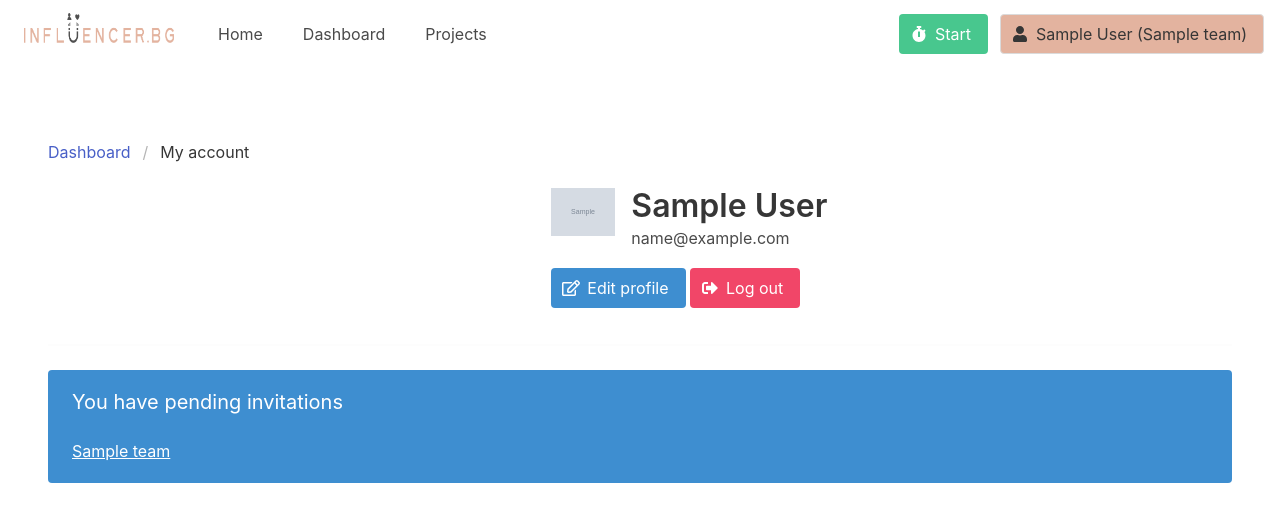
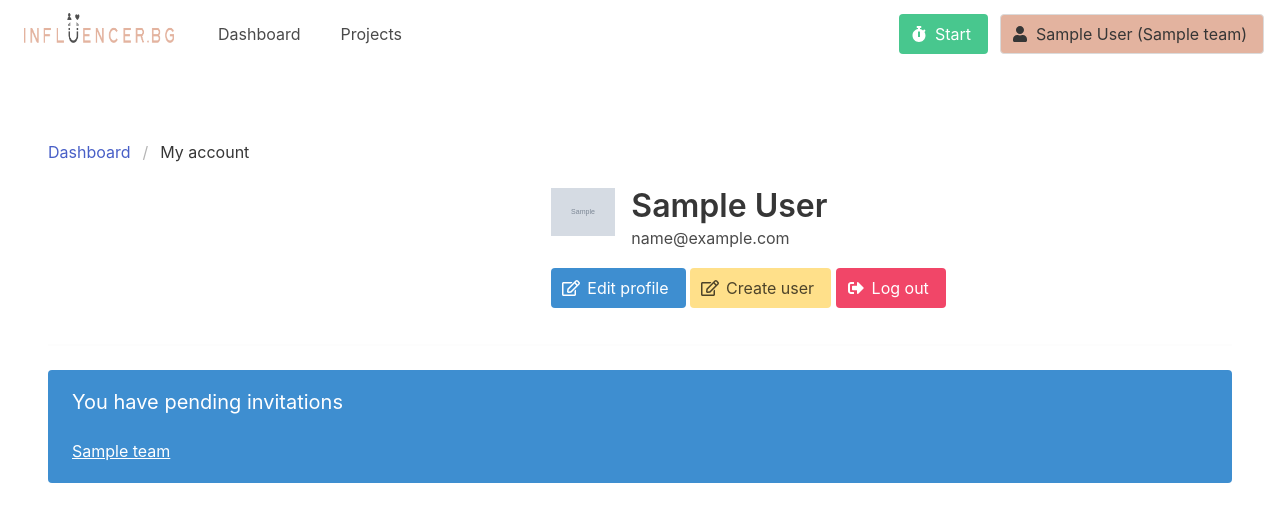
Before and after one commit to dinocom33/workingtime, a Django app: page /dashboard/myaccount/myaccount/ in a window 1280 px wide. Shown: the top 507 px of the page. Run offline with Django 4.2, Linux system fonts and the light colour scheme; a user stored in the database is signed in; tables that the repository leaves empty hold one stand-in row (values such as "Sample post"); grey boxes marked "Sample" are stand-in pictures; some libraries are stand-ins or nearby versions.

Commit message:
Add new functionality

```diff
--- a/apps/main/templates/main/base.html
+++ b/apps/main/templates/main/base.html
@@ -45,14 +45,13 @@
                 </button>
                 <div id="navb" class="navbar-collapse collapse hide ms-auto">
                     <ul class="navbar-nav">
-                        <li class="nav-item active">
-                            <a class="navbar-item ms-3" aria-current="page" href="/">Home</a>
-                        </li>
-                        {% if not request.user.is_authenticated %}
-                            <li class="nav-item ms-3">
-                                <a class="navbar-item" href="{% url 'plans' %}">Plans</a>
-                            </li>
-                        {% else %}
+{#                        <li class="nav-item active">#}
+{#                            <a class="navbar-item ms-3" aria-current="page" href="/">Home</a>#}
+{#                        </li>#}
+                        {% if request.user.is_authenticated %}
+{#                            <li class="nav-item ms-3">#}
+{#                                <a class="navbar-item" href="{% url 'plans' %}">Plans</a>#}
+{#                            </li>#}
                             <li class="nav-item ms-3">
                                 <a href="{% url 'dashboard' %}" class="navbar-item">Dashboard</a>
                             </li>
@@ -94,7 +93,7 @@
                                 </span>
                             </a>
                         {% else %}
-                            <a class="nav-link me-2" href="{% url 'signup' %}"><span class="fas fa-user"></span> Sign Up</a>
+{#                            <a class="nav-link me-2" href="{% url 'signup' %}"><span class="fas fa-user"></span> Sign Up</a>#}
 
                             <li class="nav-item me-3">
                                 <a class="nav-link" href="{% url 'login' %}"><span class="fas fa-sign-in-alt"></span> Login</a>
--- a/apps/main/views.py
+++ b/apps/main/views.py
@@ -28,7 +28,6 @@ def plans(request):
 
 
 @login_required(login_url='login')
-@unauthenticated_user
 @admin_only
 def signup(request):
     if request.method == 'POST':
@@ -80,7 +79,7 @@ def login_view(request):
             if invitations:
                 return redirect('accept_invitation')
             else:
-                return redirect("dashboard")
+                return redirect("myaccount")
         else:
             messages.error(request, 'Invalid username or password')
             return redirect('login')
--- a/apps/project/templates/project/project.html
+++ b/apps/project/templates/project/project.html
@@ -17,8 +17,10 @@
                 <h1 class="title">{{ project.title }}</h1>
 
                 <div class="buttons">
-                    <a @click="showAddTaskModal = !showAddTaskModal" class="button is-success">Add task</a>
-                    <a href="{% url 'project:edit_project' project.id %}" class="button is-warning">Edit project</a>
+                    {% if request.user.is_staff %}
+                        <a @click="showAddTaskModal = !showAddTaskModal" class="button is-success">Add task</a>
+                        <a href="{% url 'project:edit_project' project.id %}" class="button is-warning">Edit project</a>
+                    {% endif %}
                     <a class="button" href="{% url 'project:projects' %}">Back</a>
                 </div>
             </div>
--- a/apps/project/views.py
+++ b/apps/project/views.py
@@ -5,6 +5,7 @@ from datetime import datetime
 
 from .models import Project, Task, Entry
 from apps.team.models import Team
+from apps.main.decorators import allowed_users, admin_only
 
 
 @login_required(login_url='login')
@@ -47,6 +48,7 @@ def project(request, project_id):
 
 
 @login_required(login_url='login')
+@admin_only
 def edit_project(request, project_id):
     team = get_object_or_404(Team, pk=request.user.userprofile.active_team_id, status=Team.ACTIVE)
     project = get_object_or_404(Project, team=team, pk=project_id)
@@ -83,6 +85,7 @@ def task(request, project_id, task_id):
 
 
 @login_required(login_url='login')
+@admin_only
 def edit_task(request, project_id, task_id):
     team = get_object_or_404(Team, pk=request.user.userprofile.active_team_id, status=Team.ACTIVE)
     project = get_object_or_404(Project, team=team, pk=project_id)
--- a/apps/team/templates/team/team.html
+++ b/apps/team/templates/team/team.html
@@ -19,12 +19,16 @@
             {% if request.user == team.created_by %}
                 <a href="{% url 'team:invite' %}" class="button is-primary">Invite users</a>
             {% endif %}
+            <a class="button" href="{% url 'myaccount' %}">Back</a>
             <hr>
 
             <h2 class="subtitle mt-6">Members</h2>
 
             {% for member in team.members.all %}
-                <p>{{ member.username }}</p>
+                <p>{{ member.first_name }} {{ member.last_name }}<br>
+                    {{ member.username }}
+                    <hr>
+                </p>
             {% endfor %}
 
             <hr>
--- a/apps/team/views.py
+++ b/apps/team/views.py
@@ -4,6 +4,7 @@ from django.shortcuts import render, redirect, get_object_or_404
 from .models import Team, Invitation
 from django.contrib.auth.decorators import login_required
 from .utilities import send_invitation, send_invitation_accepted
+from apps.main.decorators import admin_only
 
 
 @login_required(login_url='login')
@@ -27,6 +28,7 @@ def activate_team(request, team_id):
 
 
 @login_required(login_url='login')
+@admin_only
 def edit_team(request):
     team = get_object_or_404(Team, pk=request.user.userprofile.active_team_id, status=Team.ACTIVE, members__in=[request.user])
     if request.method == 'POST':
@@ -44,6 +46,7 @@ def edit_team(request):
 
 
 @login_required(login_url='login')
+@admin_only
 def add_team(request):
     if request.method == 'POST':
         title = request.POST.get("title")
@@ -63,6 +66,7 @@ def add_team(request):
 
 
 @login_required(login_url='login')
+@admin_only
 def invite(request):
     team = get_object_or_404(Team, pk=request.user.userprofile.active_team_id, status=Team.ACTIVE, members__in=[request.user])
 
--- a/apps/userprofile/templates/userprofile/myaccount.html
+++ b/apps/userprofile/templates/userprofile/myaccount.html
@@ -27,6 +27,12 @@
                 <span class="icon"><i class="far fa-edit"></i></span>
                 <span>Edit profile</span>
             </a>
+            {% if request.user.is_staff %}
+                <a href="{% url 'signup' %}" class="button is-warning">
+                    <span class="icon"><i class="far fa-edit"></i></span>
+                    <span>Create user</span>
+                </a>
+            {% endif %}
             <a href="{% url "logout" %}" class="button is-danger">
                 <span class="icon"><i class="fas fa-sign-out-alt"></i></span>
                 <span>Log out</span>
```
Also changed, not shown: apps/main/templates/main/signup.html (+7 -8 lines), apps/project/templates/project/task.html (+7 -3 lines), apps/userprofile/views.py (+0 -17 lines).
